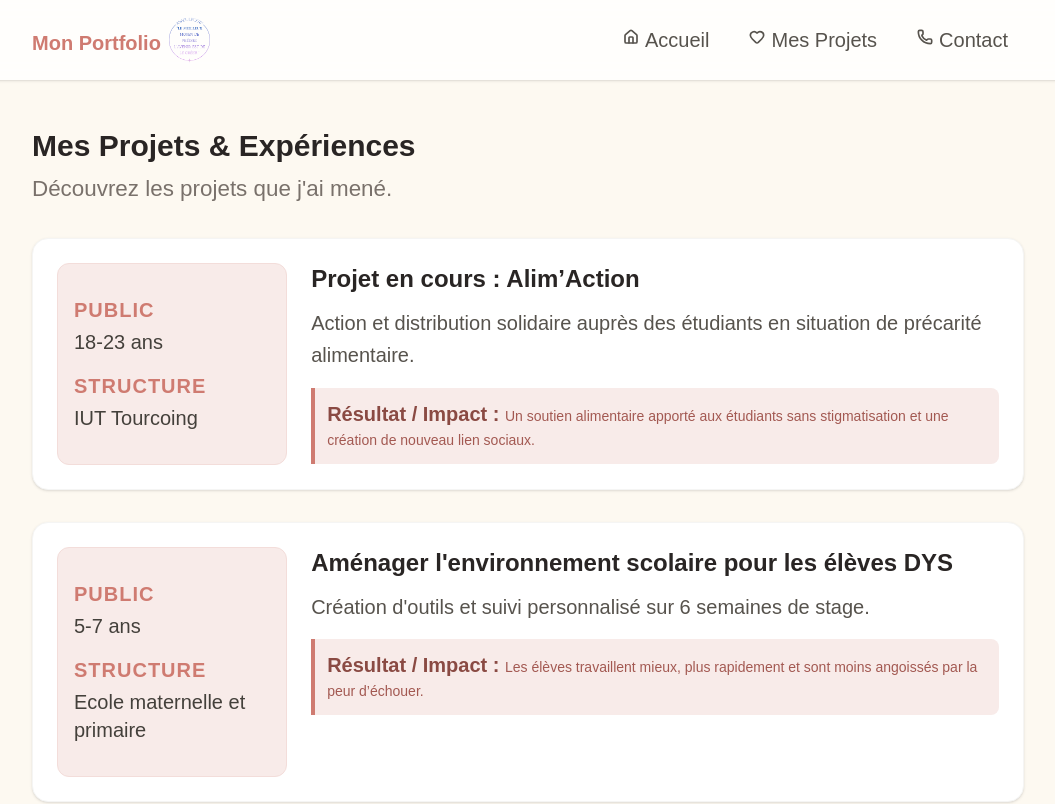
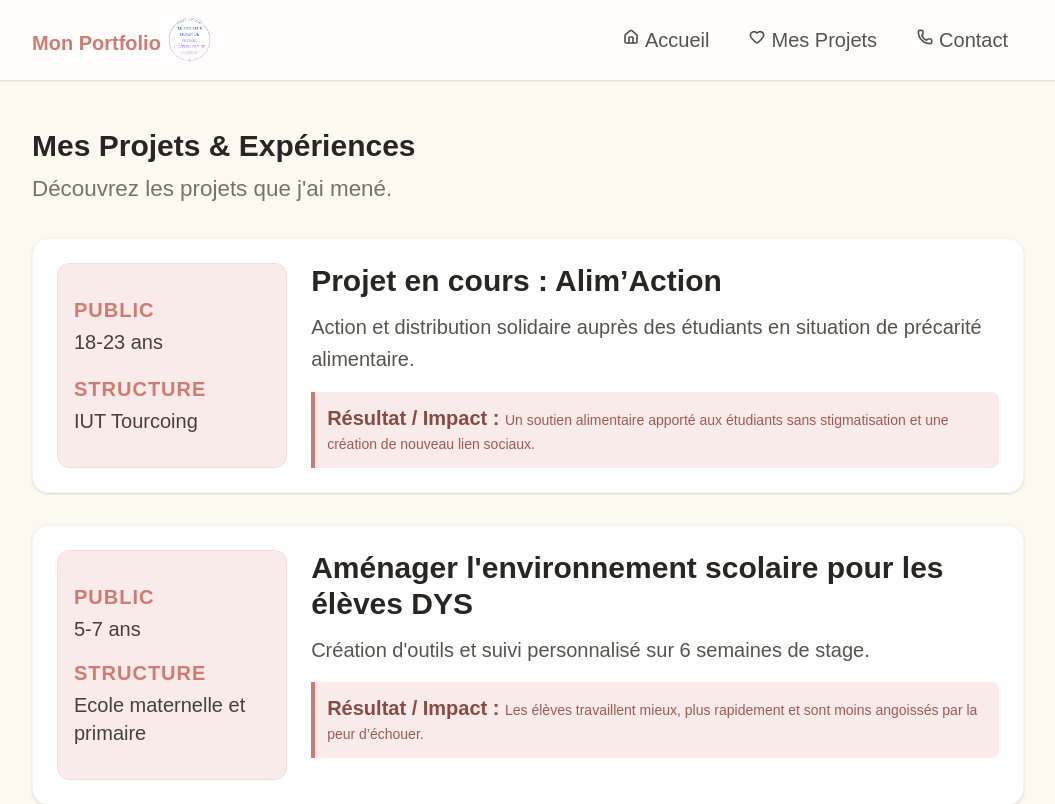
Before and after one commit to ykanael/portfolio, a Next.js app: page /projets in a window 1280 px wide. Shown: the top 804 px of the page, without its empty margins (112-1167 px from the left). Built offline with nearby package versions, Linux system fonts and the light colour scheme.

Commit message:
Update page.tsx

```diff
--- a/app/projets/page.tsx
+++ b/app/projets/page.tsx
@@ -48,7 +48,7 @@ export default function Projets() {
             </div>
 
             <div className="md:w-3/4 space-y-3">
-              <h2 className="text-2xl font-bold text-stone-800">{p.titre}</h2>
+              <h2 className="text-3xl font-bold text-stone-800">{p.titre}</h2>
               <p className="xl:text-xl text-stone-600 leading-relaxed">{p.description}</p>
 
               <div className="bg-[#F8EBE9] border-l-4 border-[#CF7B71] p-3 rounded-r-lg mt-4">
```
